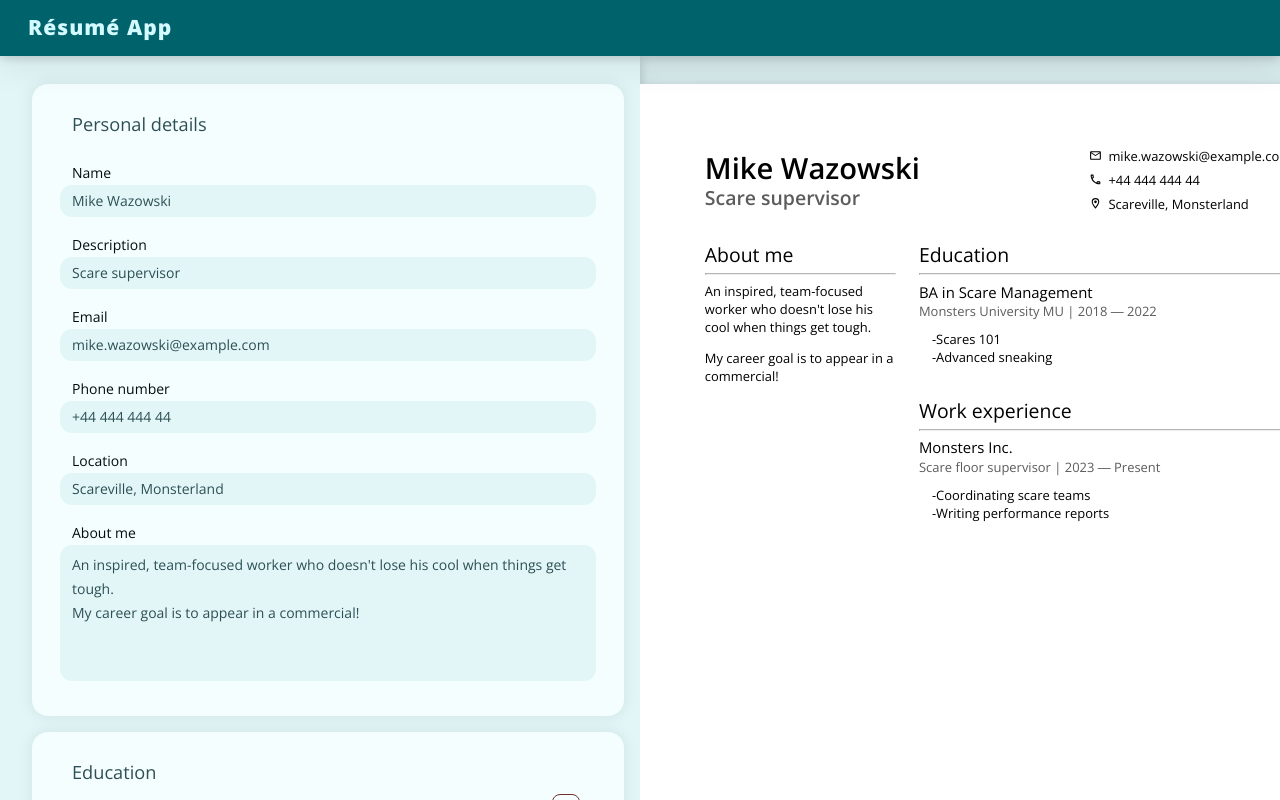
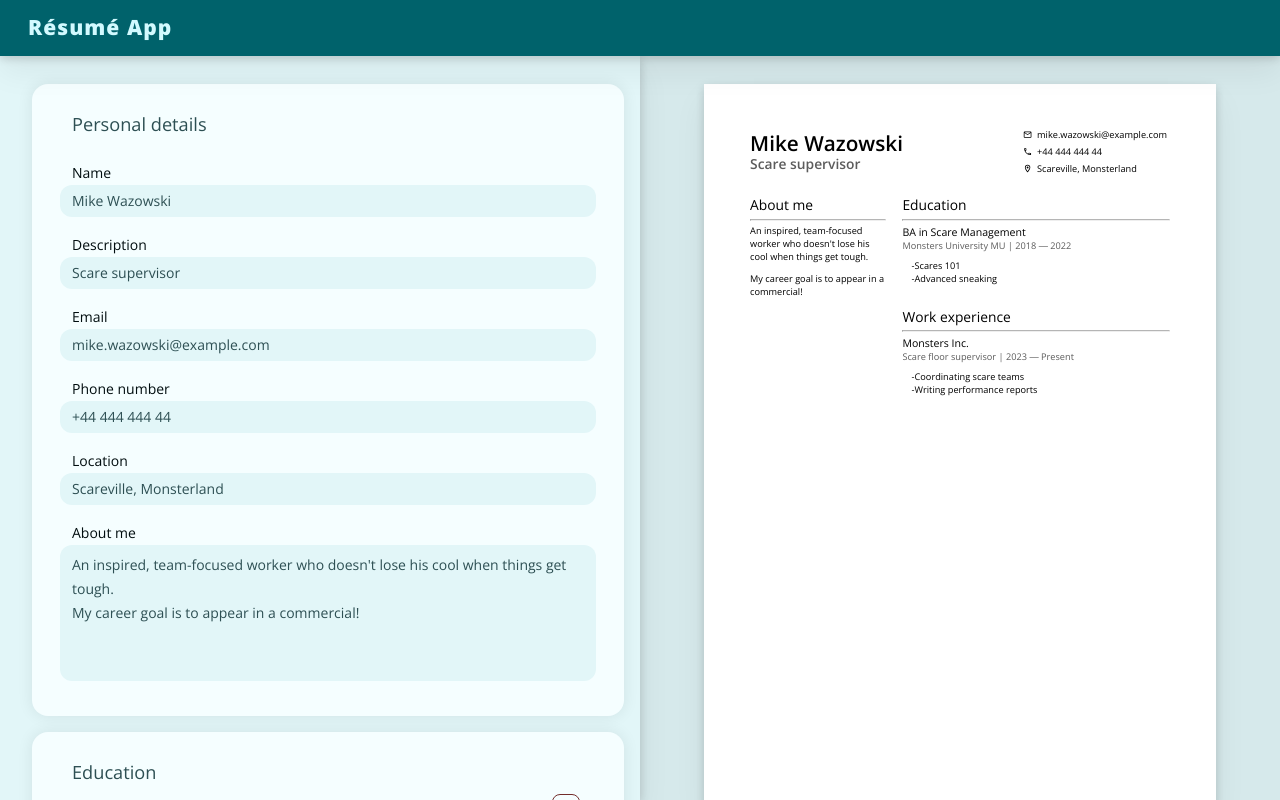
Before and after one commit to vicpues/odin-cv, a React (Vite) app: page / in a window 1280 px wide. Built offline with nearby package versions, Linux system fonts and the light colour scheme.

Commit message:
feat: Make output page more responsive

```diff
--- a/src/components/Output/Output.css
+++ b/src/components/Output/Output.css
@@ -1,4 +1,5 @@
 #output-column {
+  padding: var(--margin-xl) var(--margin-m);
   overflow-y: auto;
   scrollbar-color: var(--border-muted) var(--bg-dark);
   scrollbar-gutter: var(--margin-m);
@@ -7,11 +8,10 @@
 
 #output-container {
   --min-aspect-ratio: 1.414; /* A4 Paper size */
-  --page-width: 45rem;
+  --page-width: min(40cqw, 50rem);
   --rem: calc(0.018 * var(--page-width));
   display: flex;
   justify-self: center;
-  margin: var(--margin-xl) auto;
   width: var(--page-width);
   min-height: calc(var(--page-width) * var(--min-aspect-ratio));
 }
```
